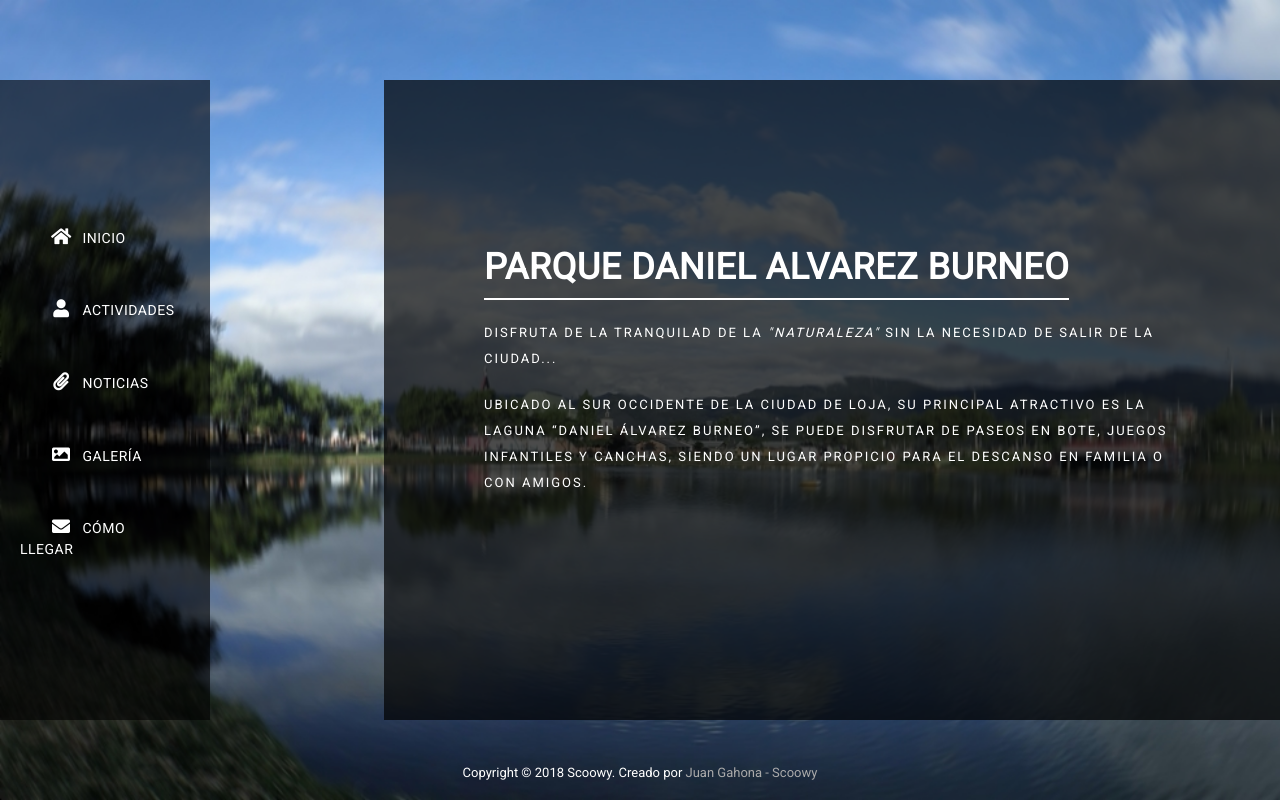
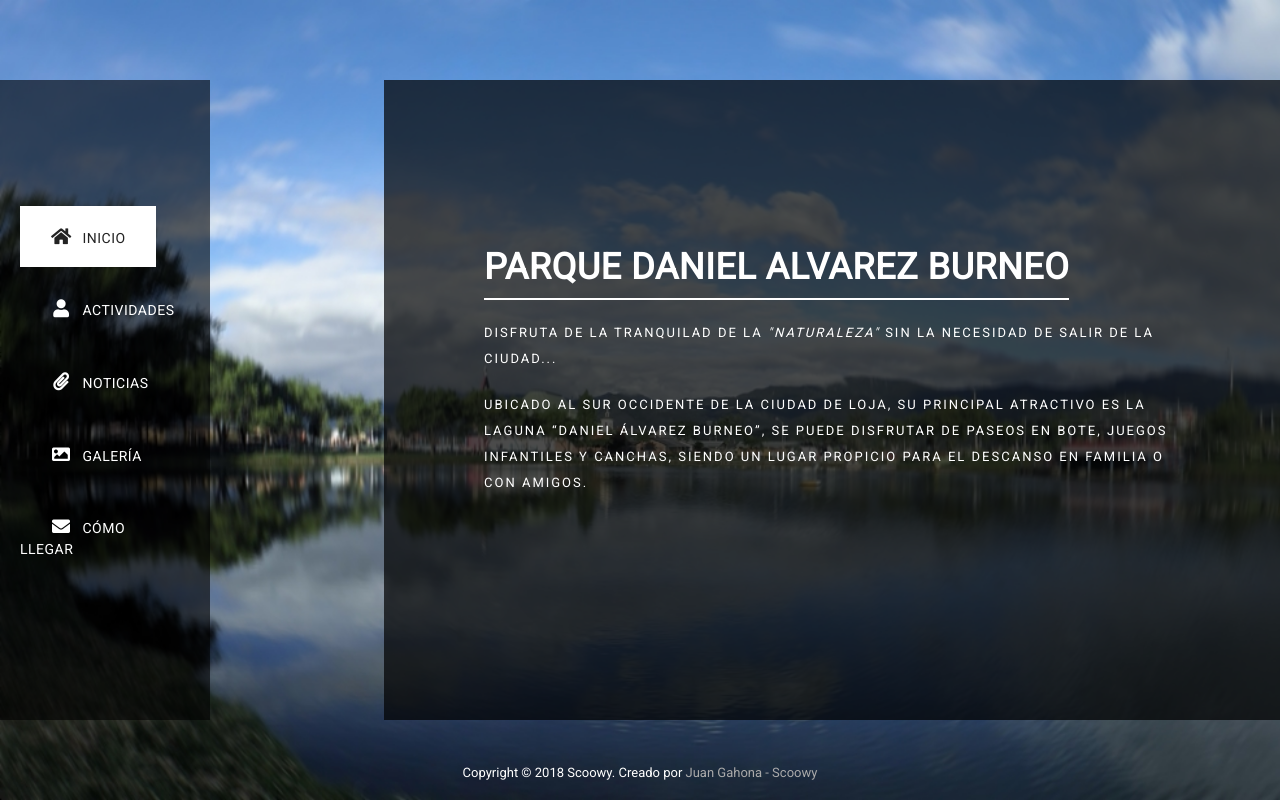
Before and after one commit to Scoowy/PaginaWebGP13, a plain HTML site: page index.html in a window 1280 px wide. Both pictures are taken after a click on the link "INICIO". Drawn offline with Linux system fonts and the light colour scheme.

Commit message:
Add Class active

```diff
--- a/index.html
+++ b/index.html
@@ -22,7 +22,7 @@
         </div>
         <ul>
             <li>
-                <a class="ancla" href="#1">
+                <a class="ancla active" href="#1">
                     <i class="fas fa-home fa-fw"></i>
                     <em>Inicio</em>
                 </a>
--- a/js/metro.js
+++ b/js/metro.js
@@ -1,9 +1,12 @@
 $(function () {
     $('.ancla').bind('click', function (event) {
-        var $anchor = $(this);
+        var $ancla = $(this);
         $('html, body').stop().animate({
-            scrollLeft: $($anchor.attr('href')).offset().left
+            scrollLeft: $($ancla.attr('href')).offset().left
         }, 1000);
         event.preventDefault();
+
+        $('.ancla.active').removeClass('active');
+        $($(this)).addClass('active');
     });
 });
```
